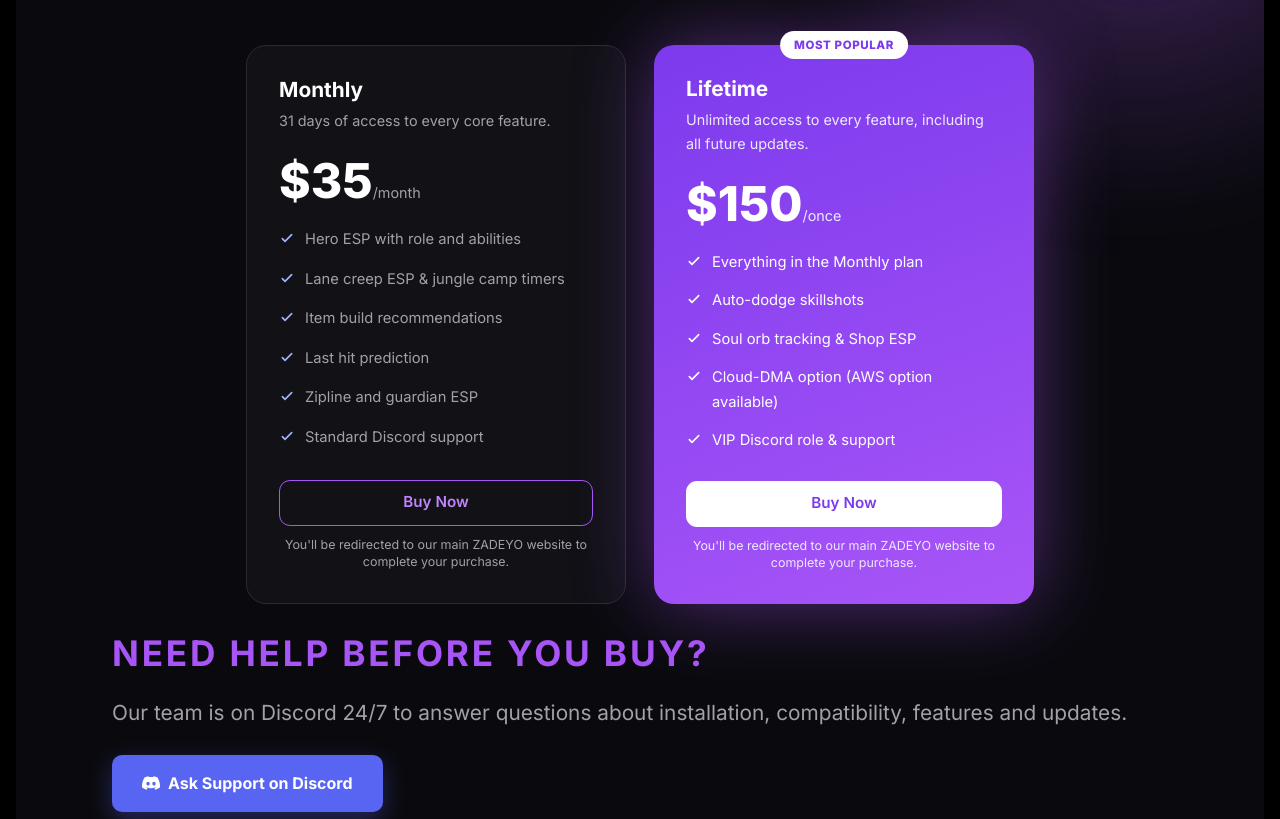
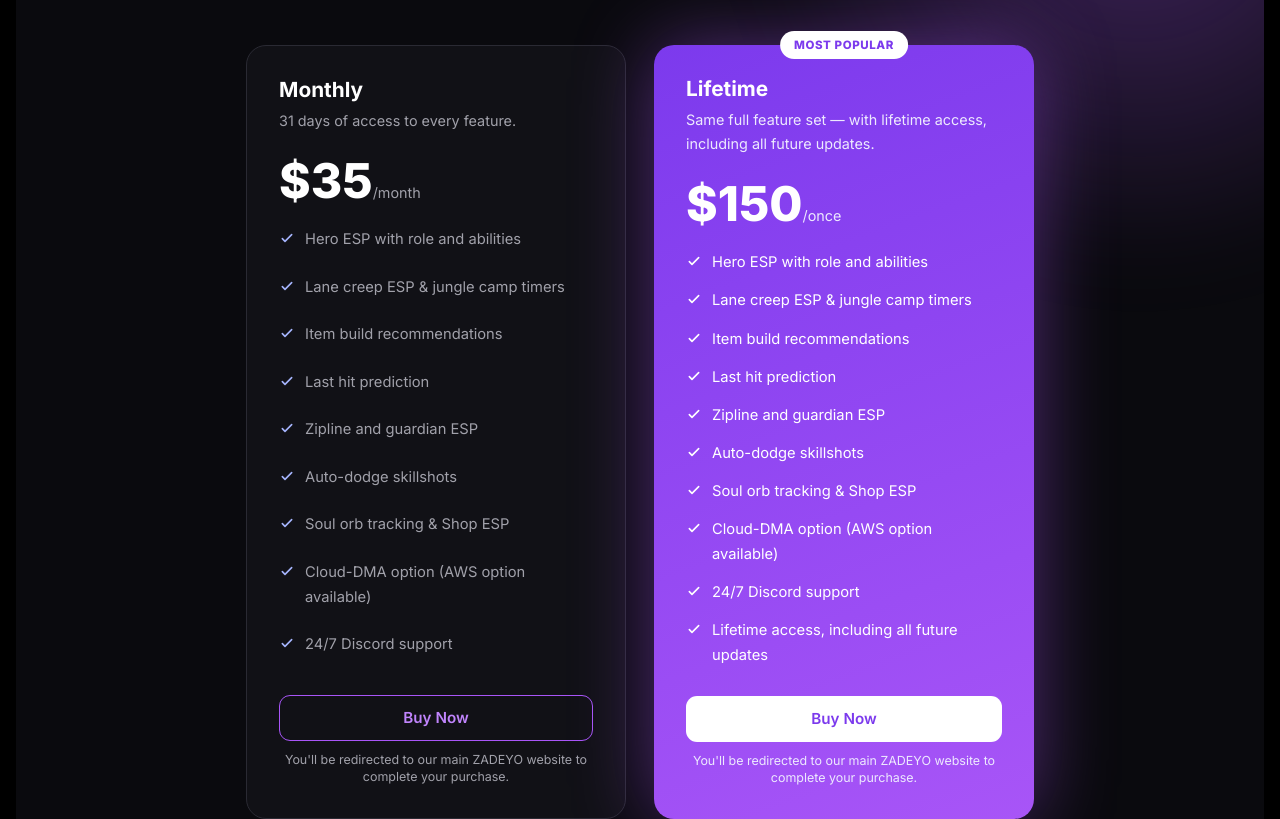
Before and after one commit to zahrannovax/Deadlock_web, a website: page cs2-cheats.html in a window 1280 px wide. Shown: the part 1020-1839 px from the top of the page. Drawn offline with Linux system fonts and the light colour scheme.

Commit message:
changed buy cards feature list

```diff
--- a/cs2-cheats.html
+++ b/cs2-cheats.html
@@ -200,7 +200,7 @@
           <div class="pricing-showcase-grid pricing-showcase-grid--two">
             <div class="price-card">
               <h3 class="price-card-name">Monthly</h3>
-              <p class="price-card-desc">31 days of access to every core feature.</p>
+              <p class="price-card-desc">31 days of access to every feature.</p>
               <p class="price-card-price">$35<span class="period">/month</span></p>
               <ul class="price-feature-list">
                 <li><svg viewBox="0 0 24 24" fill="none" stroke="currentColor" stroke-width="2.4" stroke-linecap="round" stroke-linejoin="round" aria-hidden="true"><path d="M5 13l4 4L19 7"/></svg>Hero ESP with role and abilities</li>
@@ -208,7 +208,10 @@
                 <li><svg viewBox="0 0 24 24" fill="none" stroke="currentColor" stroke-width="2.4" stroke-linecap="round" stroke-linejoin="round" aria-hidden="true"><path d="M5 13l4 4L19 7"/></svg>Item build recommendations</li>
                 <li><svg viewBox="0 0 24 24" fill="none" stroke="currentColor" stroke-width="2.4" stroke-linecap="round" stroke-linejoin="round" aria-hidden="true"><path d="M5 13l4 4L19 7"/></svg>Last hit prediction</li>
                 <li><svg viewBox="0 0 24 24" fill="none" stroke="currentColor" stroke-width="2.4" stroke-linecap="round" stroke-linejoin="round" aria-hidden="true"><path d="M5 13l4 4L19 7"/></svg>Zipline and guardian ESP</li>
-                <li><svg viewBox="0 0 24 24" fill="none" stroke="currentColor" stroke-width="2.4" stroke-linecap="round" stroke-linejoin="round" aria-hidden="true"><path d="M5 13l4 4L19 7"/></svg>Standard Discord support</li>
+                <li><svg viewBox="0 0 24 24" fill="none" stroke="currentColor" stroke-width="2.4" stroke-linecap="round" stroke-linejoin="round" aria-hidden="true"><path d="M5 13l4 4L19 7"/></svg>Auto-dodge skillshots</li>
+                <li><svg viewBox="0 0 24 24" fill="none" stroke="currentColor" stroke-width="2.4" stroke-linecap="round" stroke-linejoin="round" aria-hidden="true"><path d="M5 13l4 4L19 7"/></svg>Soul orb tracking &amp; Shop ESP</li>
+                <li><svg viewBox="0 0 24 24" fill="none" stroke="currentColor" stroke-width="2.4" stroke-linecap="round" stroke-linejoin="round" aria-hidden="true"><path d="M5 13l4 4L19 7"/></svg>Cloud-DMA option (AWS option available)</li>
+                <li><svg viewBox="0 0 24 24" fill="none" stroke="currentColor" stroke-width="2.4" stroke-linecap="round" stroke-linejoin="round" aria-hidden="true"><path d="M5 13l4 4L19 7"/></svg>24/7 Discord support</li>
               </ul>
               <a href="https://zadeyo.com/go/BRAWN?to=%2Fproducts%2Fdeadlock" class="price-cta">Buy Now</a>
               <p class="buy-note">You'll be redirected to our main ZADEYO website to complete your purchase.</p>
@@ -217,14 +220,19 @@
             <div class="price-card is-featured">
               <span class="price-card-badge">Most Popular</span>
               <h3 class="price-card-name">Lifetime</h3>
-              <p class="price-card-desc">Unlimited access to every feature, including all future updates.</p>
+              <p class="price-card-desc">Same full feature set &mdash; with lifetime access, including all future updates.</p>
               <p class="price-card-price">$150<span class="period">/once</span></p>
               <ul class="price-feature-list">
-                <li><svg viewBox="0 0 24 24" fill="none" stroke="currentColor" stroke-width="2.4" stroke-linecap="round" stroke-linejoin="round" aria-hidden="true"><path d="M5 13l4 4L19 7"/></svg>Everything in the Monthly plan</li>
+                <li><svg viewBox="0 0 24 24" fill="none" stroke="currentColor" stroke-width="2.4" stroke-linecap="round" stroke-linejoin="round" aria-hidden="true"><path d="M5 13l4 4L19 7"/></svg>Hero ESP with role and abilities</li>
+                <li><svg viewBox="0 0 24 24" fill="none" stroke="currentColor" stroke-width="2.4" stroke-linecap="round" stroke-linejoin="round" aria-hidden="true"><path d="M5 13l4 4L19 7"/></svg>Lane creep ESP &amp; jungle camp timers</li>
+                <li><svg viewBox="0 0 24 24" fill="none" stroke="currentColor" stroke-width="2.4" stroke-linecap="round" stroke-linejoin="round" aria-hidden="true"><path d="M5 13l4 4L19 7"/></svg>Item build recommendations</li>
+                <li><svg viewBox="0 0 24 24" fill="none" stroke="currentColor" stroke-width="2.4" stroke-linecap="round" stroke-linejoin="round" aria-hidden="true"><path d="M5 13l4 4L19 7"/></svg>Last hit prediction</li>
+                <li><svg viewBox="0 0 24 24" fill="none" stroke="currentColor" stroke-width="2.4" stroke-linecap="round" stroke-linejoin="round" aria-hidden="true"><path d="M5 13l4 4L19 7"/></svg>Zipline and guardian ESP</li>
                 <li><svg viewBox="0 0 24 24" fill="none" stroke="currentColor" stroke-width="2.4" stroke-linecap="round" stroke-linejoin="round" aria-hidden="true"><path d="M5 13l4 4L19 7"/></svg>Auto-dodge skillshots</li>
                 <li><svg viewBox="0 0 24 24" fill="none" stroke="currentColor" stroke-width="2.4" stroke-linecap="round" stroke-linejoin="round" aria-hidden="true"><path d="M5 13l4 4L19 7"/></svg>Soul orb tracking &amp; Shop ESP</li>
                 <li><svg viewBox="0 0 24 24" fill="none" stroke="currentColor" stroke-width="2.4" stroke-linecap="round" stroke-linejoin="round" aria-hidden="true"><path d="M5 13l4 4L19 7"/></svg>Cloud-DMA option (AWS option available)</li>
-                <li><svg viewBox="0 0 24 24" fill="none" stroke="currentColor" stroke-width="2.4" stroke-linecap="round" stroke-linejoin="round" aria-hidden="true"><path d="M5 13l4 4L19 7"/></svg>VIP Discord role &amp; support</li>
+                <li><svg viewBox="0 0 24 24" fill="none" stroke="currentColor" stroke-width="2.4" stroke-linecap="round" stroke-linejoin="round" aria-hidden="true"><path d="M5 13l4 4L19 7"/></svg>24/7 Discord support</li>
+                <li><svg viewBox="0 0 24 24" fill="none" stroke="currentColor" stroke-width="2.4" stroke-linecap="round" stroke-linejoin="round" aria-hidden="true"><path d="M5 13l4 4L19 7"/></svg>Lifetime access, including all future updates</li>
               </ul>
               <a href="https://zadeyo.com/go/BRAWN?to=%2Fproducts%2Fdeadlock" class="price-cta is-inverted">Buy Now</a>
               <p class="buy-note">You'll be redirected to our main ZADEYO website to complete your purchase.</p>
@@ -299,7 +307,7 @@
         <div class="section-heading">
           <p class="eyebrow">Screenshots</p>
           <h2 id="preview-heading">Real Deadlock Cheat Menu &amp; Gameplay Screenshots</h2>
-          <p>Unedited in-game captures showing the Hero ESP and jungle camp timer modules running live in a match.</p>
+          <p>In-game captures showing the Hero ESP and jungle camp timer modules running live in a match.</p>
         </div>
 
         <div class="grid grid-2 preview-gallery">
```
